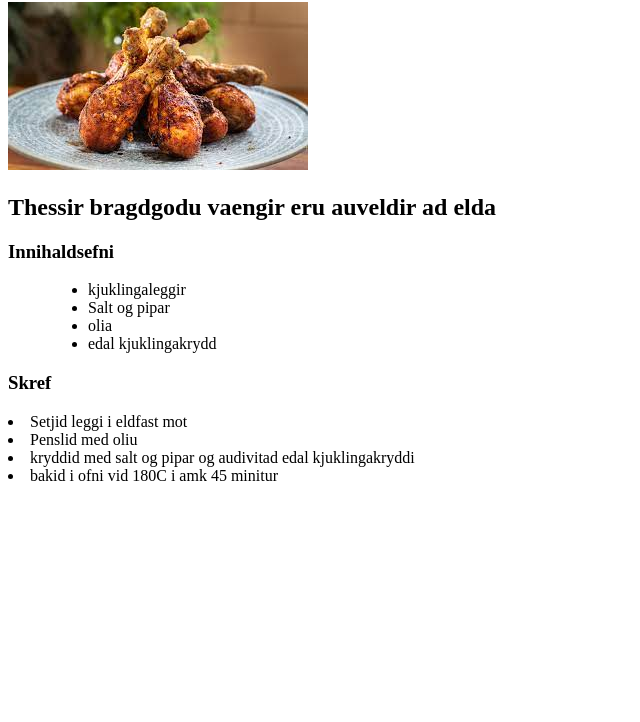
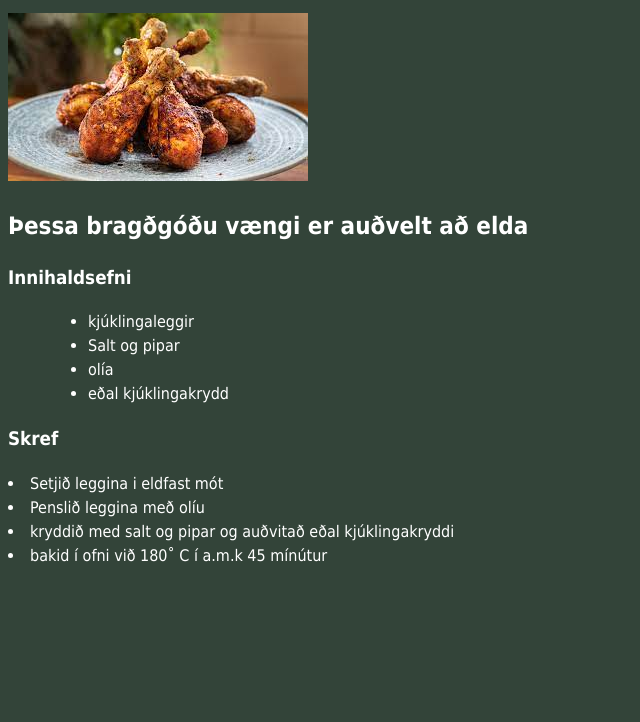
Before and after one commit to runar88/odin-recipes, a plain HTML site: page recipes/kjuklingurMLR.html in a window 1280 px wide. Shown: the part 78-800 px from the top of the page, without its empty margins (0-640 px from the left). Drawn offline with Linux system fonts and the light colour scheme.

Commit message:
bætti við css, ný tölva, lagaði stafsetningu

```diff
--- a/recipes/kjuklingurMLR.html
+++ b/recipes/kjuklingurMLR.html
@@ -1,28 +1,29 @@
 <!DOCTYPE html>
 <html>
     <head>
+        <link rel="stylesheet" href="styles.css">
         <meta charset="UTF-8">
-        <title>Kjuklingur ad haetti Margretar</title>
+        <title>Kjúklingur að hætti Margrétar</title>
 
     </head>
 <body>
-    <h1>Kjuklingur ad haetti Margretar</h1>
+    <h1>Kjúklingur að hætti Margrétar</h1>
     <img src="../img/MLRkjuklingur.jpeg">
-    <h2>Thessir bragdgodu vaengir eru auveldir ad elda</h2>
+    <h2>Þessa bragðgóðu vængi er auðvelt að elda</h2>
     <p style="margin-left: 40px"><h3>Innihaldsefni</h3></p>
     <ul style="margin-left: 40px">
-        <li>kjuklingaleggir</li>
+        <li>kjúklingaleggir</li>
         <li>Salt og pipar</li>
-        <li>olia</li>
-        <li>edal kjuklingakrydd</li>
+        <li>olía</li>
+        <li>eðal kjúklingakrydd</li>
     </ul>
 
     <p style="margin-left: 40px"><h3>Skref</h3></p>
     <ol style="margin-left: 40px"></ol>
-    <li>Setjid leggi i eldfast mot</li>
-    <li>Penslid med oliu</li>
-    <li>kryddid med salt og pipar og audivitad edal kjuklingakryddi</li>
-    <li>bakid i ofni vid 180C i amk 45 minitur</li>
+    <li>Setjið leggina i eldfast mót</li>
+    <li>Penslið leggina með olíu</li>
+    <li>kryddið med salt og pipar og auðvitað eðal kjúklingakryddi</li>
+    <li>bakid í ofni við 180˚ C í a.m.k 45 mínútur</li>
 </body>
 
 
--- /dev/null
+++ b/recipes/styles.css
@@ -0,0 +1,13 @@
+        /* styles.css */
+
+        body {
+            background-color: #334439;
+            line-height: 1.5;
+            font-family: 'tahoma';
+
+        }
+       h1 {
+        font-family: helvetica;
+       }
+
+        * {color: #ffffff
--- /dev/null
+++ b/styles.css
@@ -0,0 +1,13 @@
+        /* styles.css */
+
+        body {
+            background-color: #334439;
+            line-height: 1.5;
+            font-family: 'tahoma';
+
+        }
+       h1 {
+        font-family: helvetica;
+       }
+
+        * {color: #ffffff
```
Also changed, not shown: index.html (+2 -1 lines), recipes/bolognese.html (+2 -1 lines), recipes/braud.html (+1 -0 lines), recipes/grjonagrautur.html (+2 -1 lines), recipes/heill_kjuklingur.html (+9 -3 lines), img/grjonagrautur.jpg (added), img/heill-kjuklingur.jpg (added).
